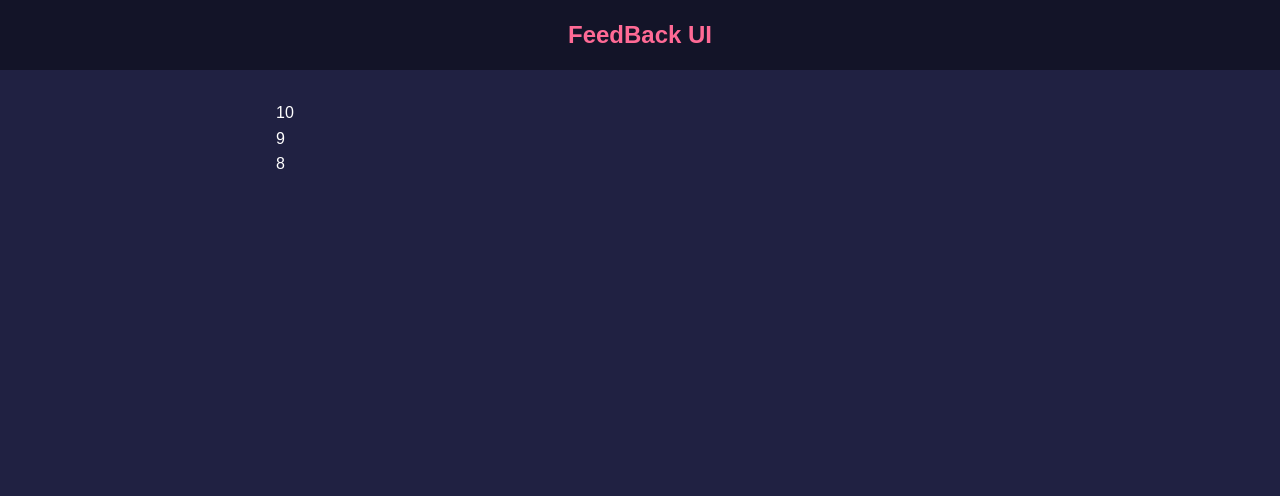
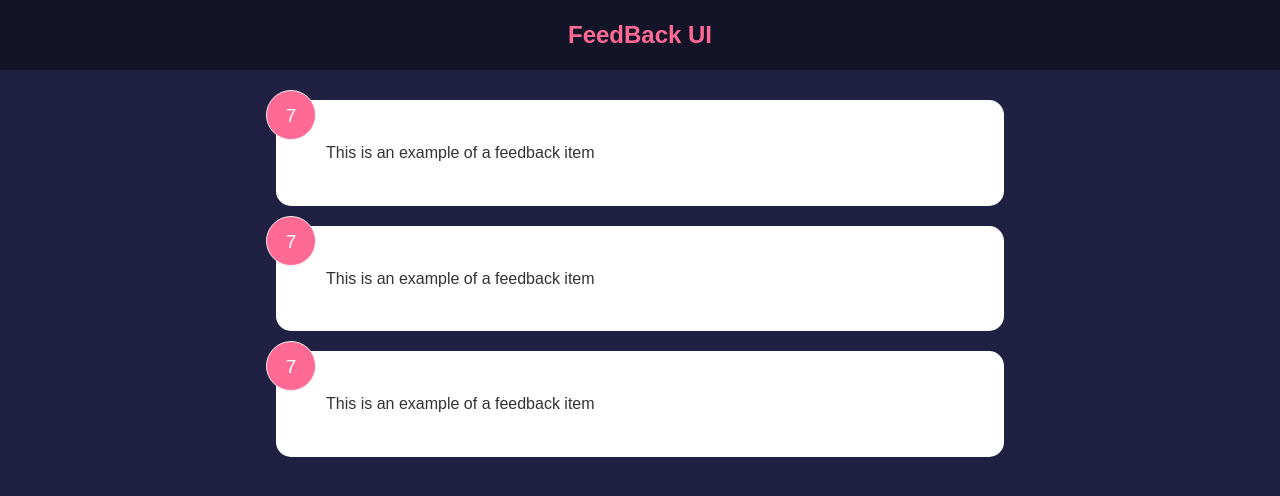
Before and after one commit to OybekKayumov/feedback-app, a React (Create React App) app: page / in a window 1280 px wide. Shown: the top 496 px of the page. Built offline with nearby package versions, Linux system fonts and the light colour scheme.

Commit message:
update feedbackItem

```diff
--- a/src/components/FeedbackItem.jsx
+++ b/src/components/FeedbackItem.jsx
@@ -5,21 +5,10 @@ function FeedbackItem() {
   const [rating, setRating] = useState(7)
   const [text, setText] = useState('This is an example of a feedback item')
 
-  const handleClick = () => {
-    // rating = 10    :this is not works in react
-    // setRating(10)
-    // setRating(() => {
-    setRating((prev) => {
-      console.log('prev: ', prev);
-      return prev + 1;
-    })
-  }
   return (
     <div className='card'>
-      {/* <div className='num-display'>10</div> */}
       <div className='num-display'>{ rating }</div>
       <div className='text-display'>{ text }</div>
-      <button onClick={handleClick}>Click</button>
     </div>
   )
 }
--- a/src/components/FeedbackList.jsx
+++ b/src/components/FeedbackList.jsx
@@ -1,4 +1,5 @@
 import React from 'react'
+import FeedbackItem from './FeedbackItem'
 
 function FeedbackList({feedback}) {
   if (!feedback || feedback.length === 0) {
@@ -9,7 +10,8 @@ function FeedbackList({feedback}) {
     <div className='feedback-list'>
       {/* List */}
       {feedback.map((item) => (
-        <div>{item.rating}</div>
+
+        <FeedbackItem key={item.id} item={item} />
       ))}
 
     </div>
@@ -19,3 +21,5 @@ function FeedbackList({feedback}) {
 export default FeedbackList
 
 // console.log('feedback: ', feedback);
+
+{/* <div>{item.rating}</div> */}
```
